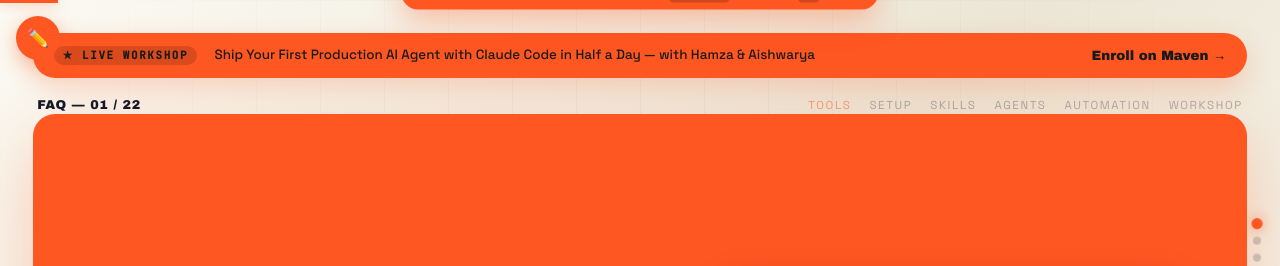
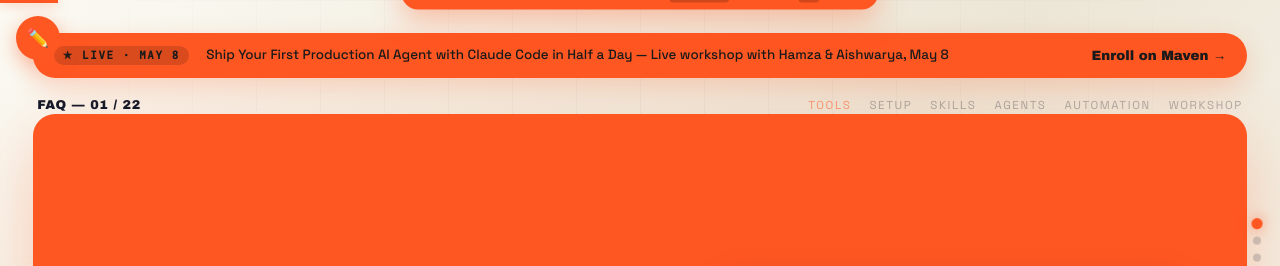
Before and after one commit to aishwaryaashok14/faq-maven-lighteninglesson-may1, a plain HTML site: page index.html in a window 1280 px wide. Shown: the top 266 px of the page. Drawn offline with Linux system fonts and the light colour scheme.

Commit message:
Title CTA: add May 8 workshop date

```diff
--- a/index.html
+++ b/index.html
@@ -1123,8 +1123,8 @@ body.edit-active [contenteditable="true"]:focus {
 <!-- ============================================ -->
 <section class="slide title-slide">
   <a class="title-cta-strip reveal" href="https://maven.com/boring-bot/gen-ai-bootcamp-for-leaders" target="_blank" rel="noopener" aria-label="Enroll in the live Maven workshop">
-    <span class="title-cta-eyebrow">★ Live Workshop</span>
-    <span class="title-cta-text" contenteditable="true">Ship Your First Production AI Agent with Claude Code in Half a Day — with Hamza & Aishwarya</span>
+    <span class="title-cta-eyebrow">★ Live · May 8</span>
+    <span class="title-cta-text" contenteditable="true">Ship Your First Production AI Agent with Claude Code in Half a Day — Live workshop with Hamza & Aishwarya, May 8</span>
     <span class="title-cta-arrow">Enroll on Maven →</span>
   </a>
   <div class="topbar reveal">
```
